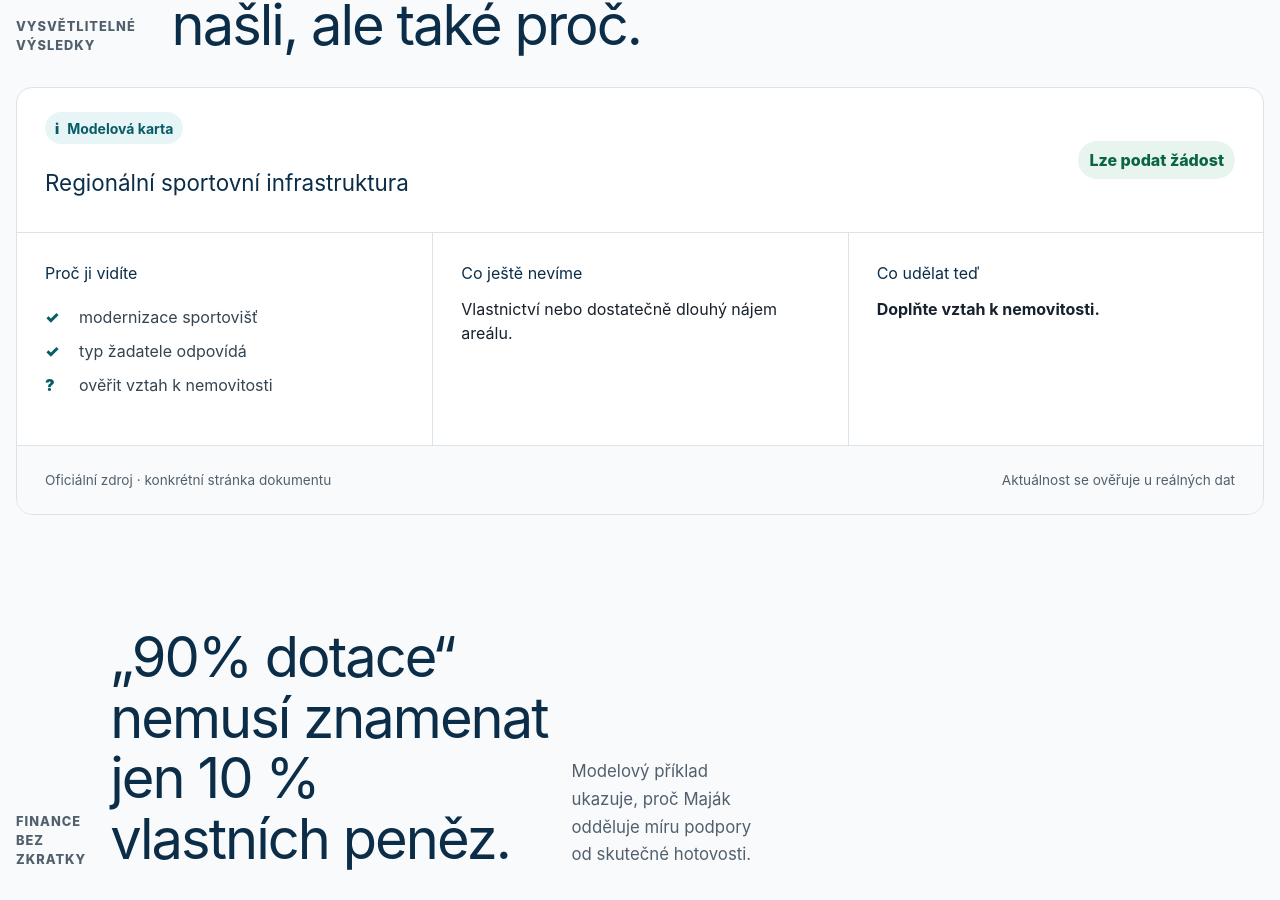
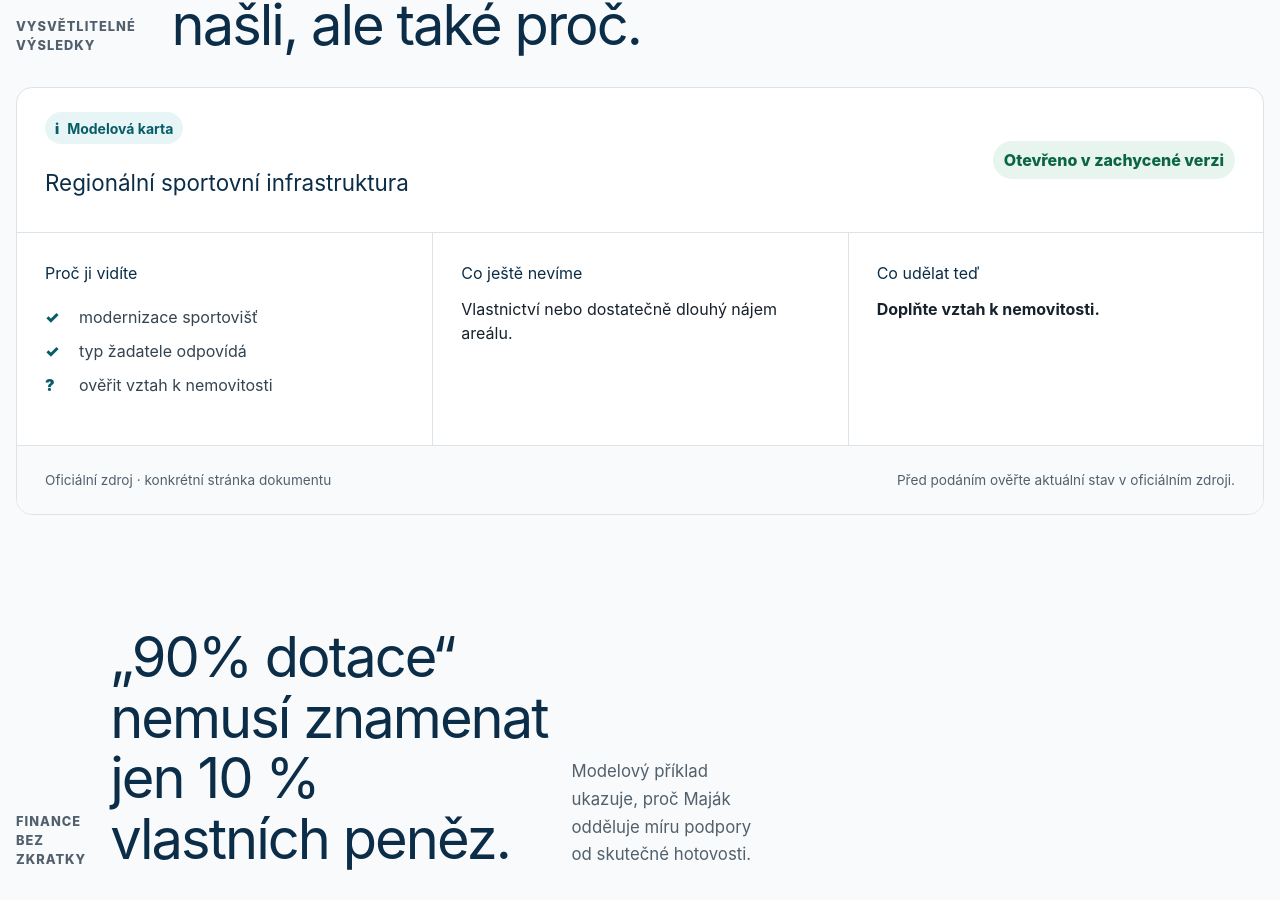
Before and after one commit to Bbambaaamm/dotacni-majak, a React (Vite) app in the folder apps/web/: page / in a window 1280 px wide. Shown: the part 2667-3567 px from the top of the page. Built offline with nearby package versions, Linux system fonts and the light colour scheme.

Commit message:
M14: qualify captured OPEN status across search and detail (#713)
Co-authored-by: Maják Hermes Agent <hermes@dotacni-majak.cz>

```diff
--- /dev/null
+++ b/apps/web/src/lib/capturedStatus.ts
@@ -0,0 +1,2 @@
+export const OPEN_STATUS_LABEL = "Otevřeno v zachycené verzi";
+export const OPEN_STATUS_NOTE = "Před podáním ověřte aktuální stav v oficiálním zdroji.";
--- a/apps/web/src/pages/GrantDetailPage.tsx
+++ b/apps/web/src/pages/GrantDetailPage.tsx
@@ -2,6 +2,7 @@ import { useEffect, useMemo, useState } from "react";
 
 import { RelevanceFeedback } from "../components/RelevanceFeedback";
 import { StatusBadge } from "../components/StatusBadge";
+import { OPEN_STATUS_LABEL, OPEN_STATUS_NOTE } from "../lib/capturedStatus";
 import { deadlineTime } from "../lib/deadlineTime";
 import { grantDetailAction } from "../lib/grantDetailAction";
 import {
@@ -16,7 +17,7 @@ import "./results.css";
 function statusLabel(status: string): string {
   switch (status) {
     case "OPEN":
-      return "Lze podat žádost";
+      return OPEN_STATUS_LABEL;
     case "PLANNED":
       return "Plánovaná výzva";
     case "ANNOUNCED":
@@ -252,6 +253,7 @@ export function GrantDetailPage() {
             label={verificationLabel(detail.verificationStatus)}
           />
         </div>
+        {detail.status === "OPEN" ? <p className="fine-print">{OPEN_STATUS_NOTE}</p> : null}
         {detail.sources.length === 0 ? (
           <p className="source-presence-caution" role="status">
             <strong>Výskyt výzvy u zdroje není doložen.</strong>{" "}
--- a/apps/web/src/pages/HomePage.tsx
+++ b/apps/web/src/pages/HomePage.tsx
@@ -1,6 +1,7 @@
 import "./homepage.css";
 
 import { StatusBadge } from "../components/StatusBadge";
+import { OPEN_STATUS_LABEL, OPEN_STATUS_NOTE } from "../lib/capturedStatus";
 import { buildIntentSearchUrl, intentExamples } from "../lib/intent";
 
 const promiseItems = [
@@ -188,7 +189,7 @@ export function HomePage() {
               <StatusBadge kind="info" label="Modelová karta" />
               <h3>Regionální sportovní infrastruktura</h3>
             </div>
-            <span className="grant-preview__status">Lze podat žádost</span>
+            <span className="grant-preview__status">{OPEN_STATUS_LABEL}</span>
           </header>
           <div className="grant-preview__grid">
             <div>
@@ -210,7 +211,7 @@ export function HomePage() {
           </div>
           <footer>
             <span>Oficiální zdroj · konkrétní stránka dokumentu</span>
-            <span>Aktuálnost se ověřuje u reálných dat</span>
+            <span>{OPEN_STATUS_NOTE}</span>
           </footer>
         </article>
       </section>
--- a/apps/web/src/pages/SearchPage.tsx
+++ b/apps/web/src/pages/SearchPage.tsx
@@ -3,6 +3,7 @@ import { useCallback, useEffect, useRef, useState } from "react";
 import { RelevanceFeedback } from "../components/RelevanceFeedback";
 import { ResultStatePanel } from "../components/ResultStatePanel";
 import { StatusBadge } from "../components/StatusBadge";
+import { OPEN_STATUS_LABEL, OPEN_STATUS_NOTE } from "../lib/capturedStatus";
 import { parseDemoResultState, resultStateContent } from "../lib/resultState";
 import { readIntentFromSearch } from "../lib/intent";
 import { deadlineTime } from "../lib/deadlineTime";
@@ -22,7 +23,7 @@ type StatusFilter = "ALL" | typeof STATUS_OPTIONS[number];
 function statusLabel(status: string): string {
   switch (status) {
     case "OPEN":
-      return "Lze podat žádost";
+      return OPEN_STATUS_LABEL;
     case "PLANNED":
       return "Plánovaná výzva";
     case "ANNOUNCED":
@@ -521,6 +522,7 @@ export function SearchPage() {
                 {grant.summary ? (
                   <p className="results-lead">{grant.summary}</p>
                 ) : null}
+                {grant.status === "OPEN" ? <p className="fine-print">{OPEN_STATUS_NOTE}</p> : null}
 
                 <div className="grant-grid">
                   <section>
```
Also changed, not shown: 2 other files (tests, documents, lock files or other folders).
